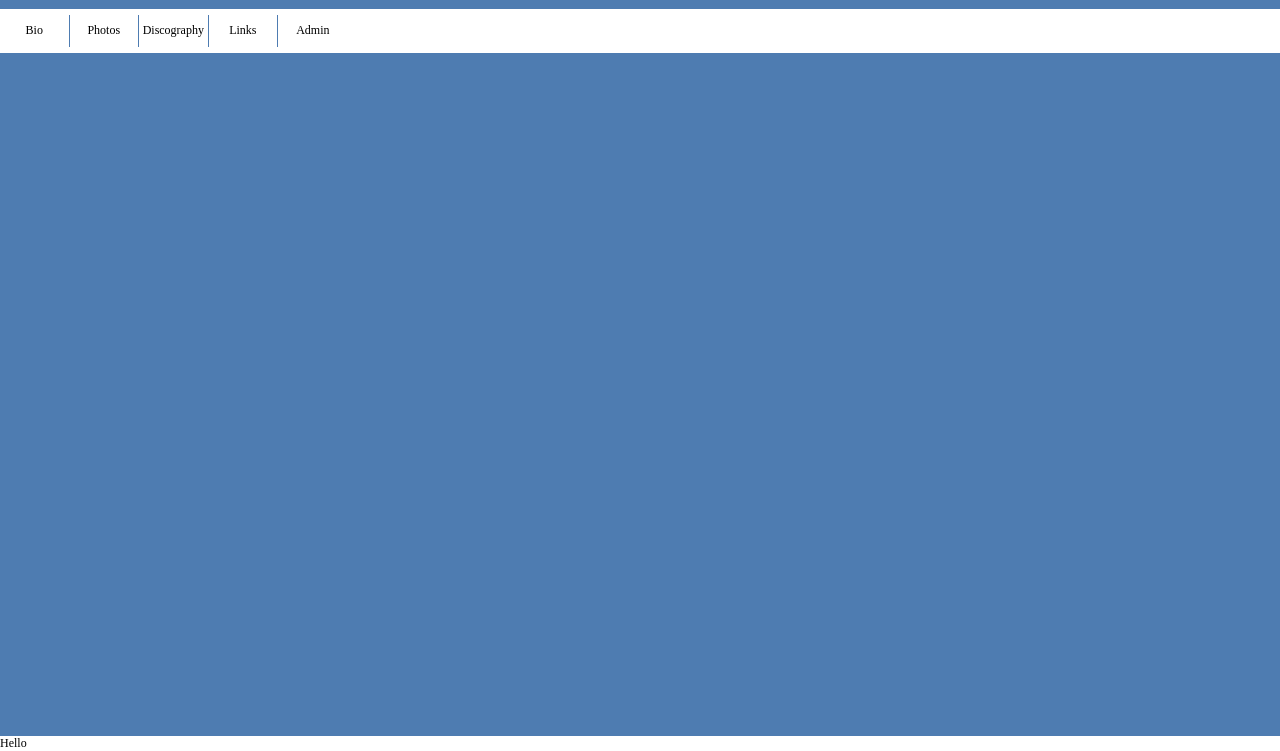
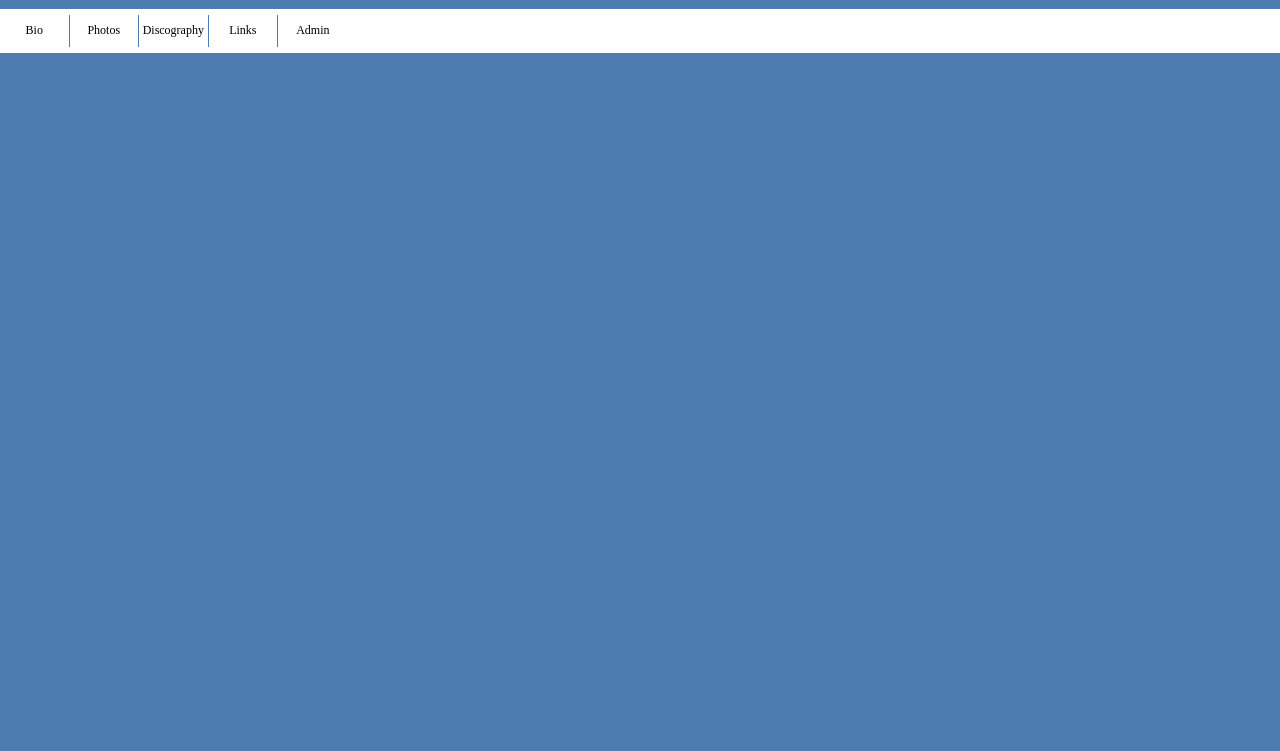
Before and after one commit to TheAg00/Musician-Bio, a website: page public/index.html in a window 1280 px wide. Shown: the part 49-800 px from the top of the page. Drawn offline with Linux system fonts and the light colour scheme.

Commit message:
Fixed minor mistakes

```diff
--- a/public/index.html
+++ b/public/index.html
@@ -297,8 +297,6 @@
                         <br>
 
                         <button type = "submit" id = "login-button">Log In</button>
-
-                        <p>Username: user1, Password: password1</p>
                     </form>
                 </div>
 
@@ -310,9 +308,5 @@
                     <a href="/admin/logout"><button type = "submit" id = "log-out-button">Log Out</button></a>
                 </div>
             </main>
-
-            <footer>
-                <p>Hello</p>
-            </footer>
     </body>
 </html>
```
